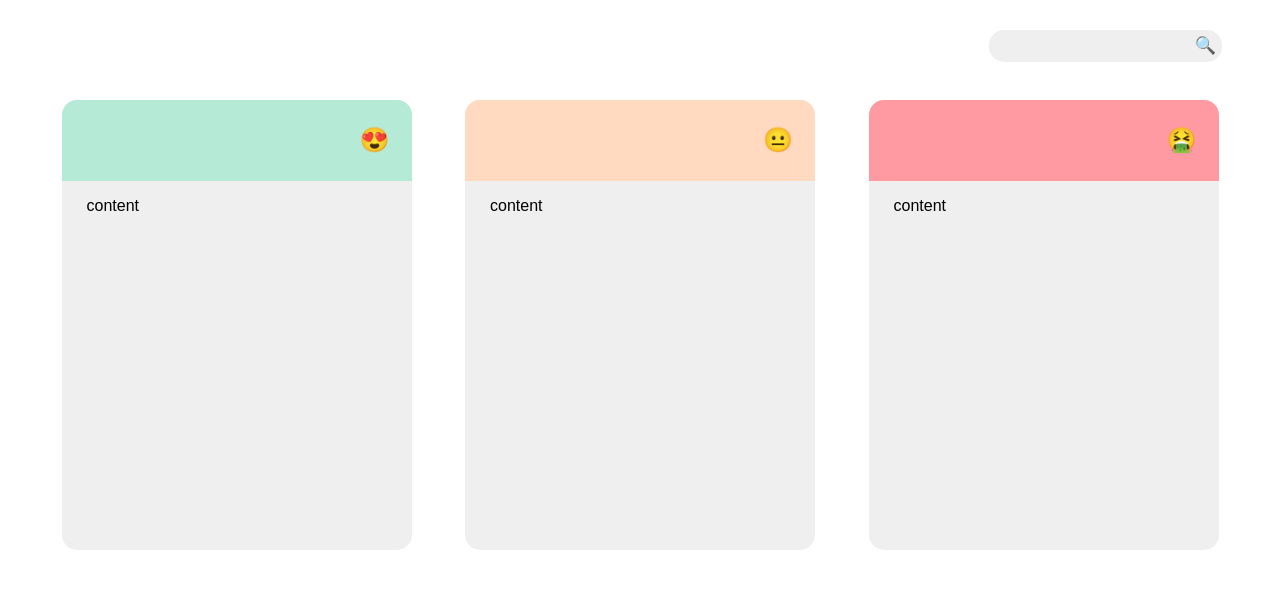
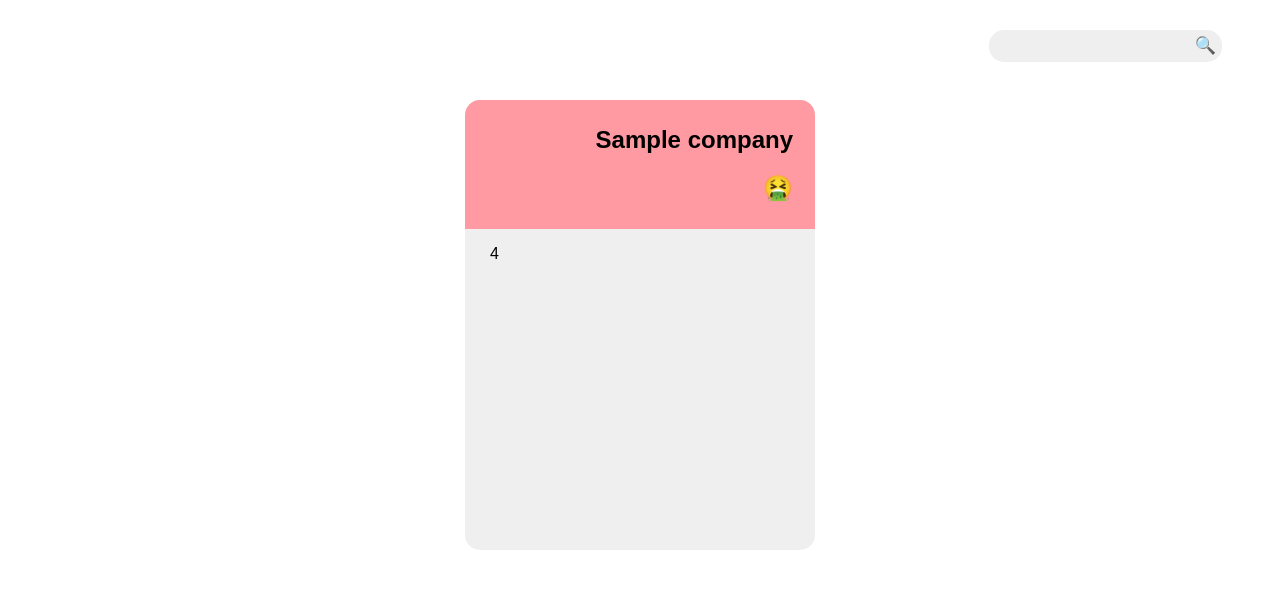
Before and after one commit to czuhajster/hacklboro-team1, a Flask app: template hacklboro/templates/trafficlight.html in a window 1280 px wide. Shown: the part 79-668 px from the top of the page. Run offline with Flask 2, Linux system fonts and the light colour scheme; the template is opened without the code that fills it: most values are stand-ins (such as "Sample title", 1, 10 or a date in 2020).

Commit message:
Make /traffic-lights dynamic based on database

```diff
--- a/hacklboro/templates/trafficlight.html
+++ b/hacklboro/templates/trafficlight.html
@@ -31,32 +31,34 @@
 
 
 	<div class="container">
+
+		{% for company in companies %}
 		<div class="card">
+			{% if company["rating"] > 70 %}
 			<div class="green-card-header card-main">
-				<h2>&#128525</h2>
+			{% elif company["rating"] > 50 %}
+            <div class="amber-card-header card-main">
+			{% else %}
+			<div class="red-card-header card-main">
+            {% endif %}
+
+            <h2>{{ company["name"] }}</h2>
+
+            {% if company["rating"] > 75 %}
+            <h2>&#128525</h2>
+            {% elif company["rating"] > 50 %}
+            <h2>&#128528</h2>
+            {% else %}
+            <h2>&#129326</h2>
+            {% endif %}
+
 			</div>
 			<div class="card-main">
-				<p>content</p>
+				<p>{{ company["rating"] }}</p>
 			</div>
 		</div>
+		{% endfor %}
 
-		<div class="card">
-			<div class="amber-card-header card-main">
-				<h2>&#128528</h2>
-			</div>
-			<div class="card-main">
-				<p>content</p>
-			</div>
-		</div>
-
-		<div class="card">
-			<div class="red-card-header card-main">
-				<h2>&#129326</h2>
-			</div>
-			<div class="card-main">
-				<p>content</p>
-			</div>
-		</div>
 	</div>
 </body>
 
```
